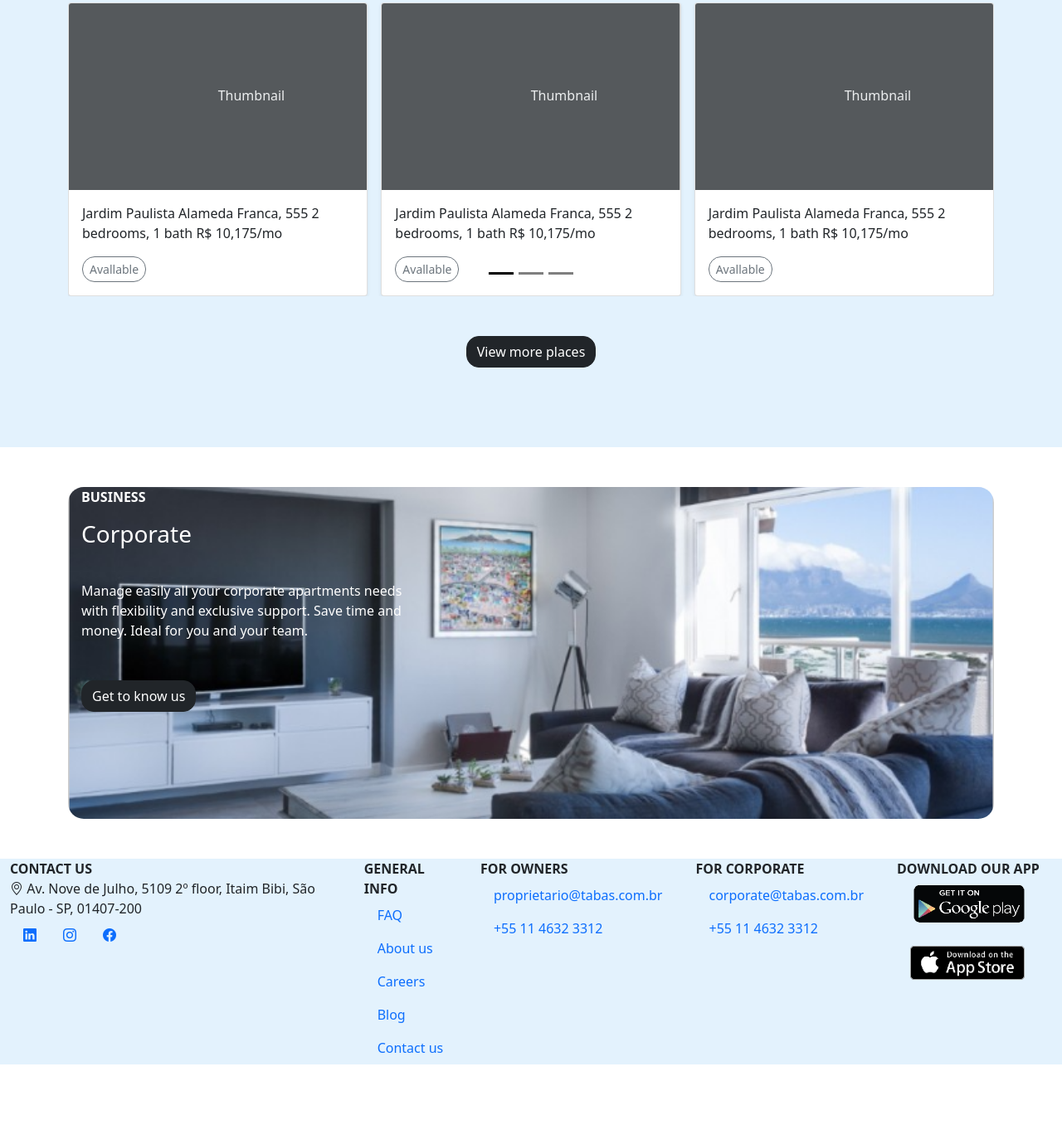
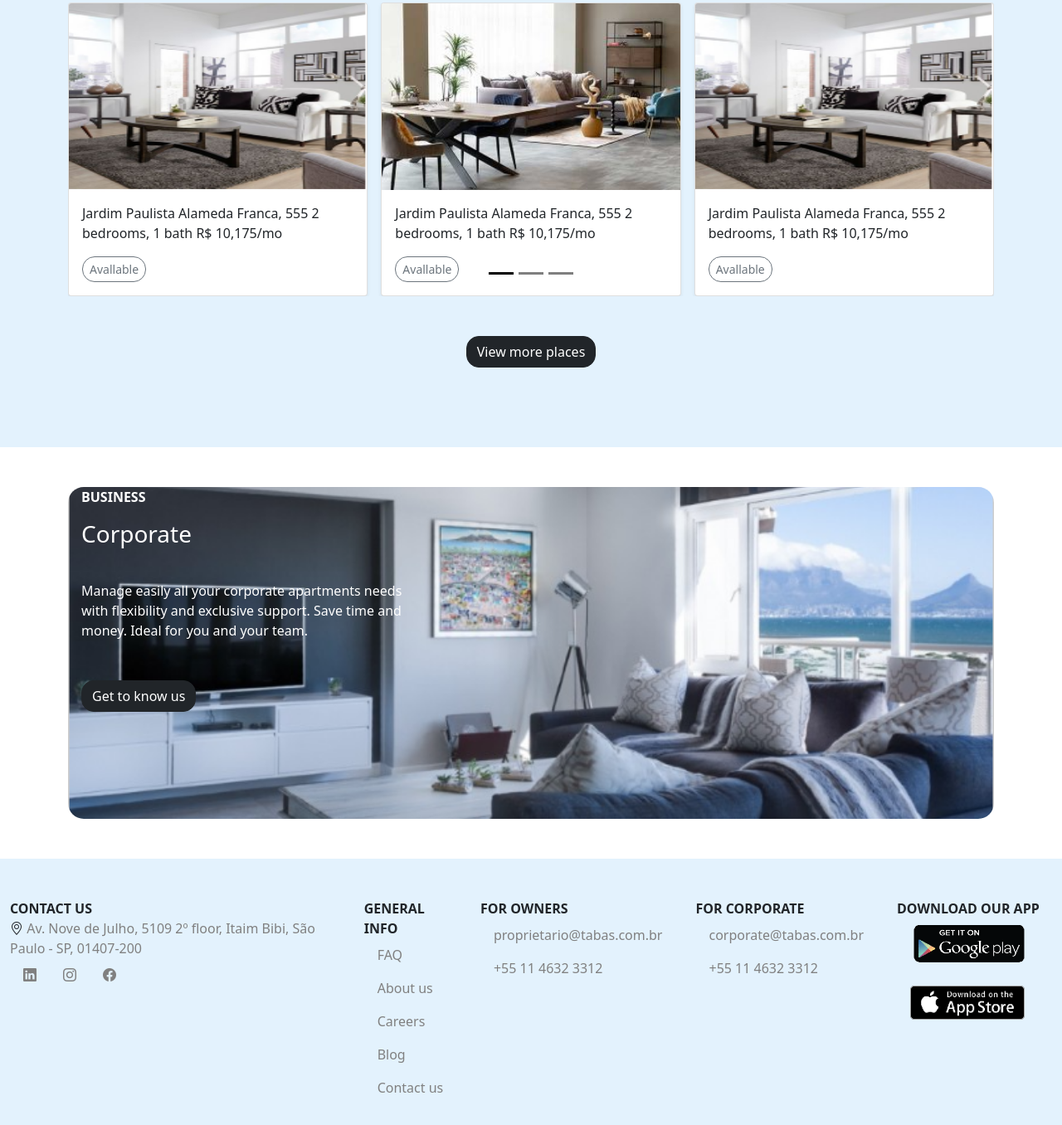
Before and after one commit to Vicente-jpro/Plathanous-front-end-challenge, a plain HTML site: page index.html in a window 1280 px wide. Shown: the part 2614-3970 px from the top of the page at 83% size. Before the commit the page ends 3897 px from the top, so only its background shows below. Drawn offline with nearby package versions, Linux system fonts and the light colour scheme.

Commit message:
Image on card added

```diff
--- a/css/custom.css
+++ b/css/custom.css
@@ -75,3 +75,7 @@
 .btn{
     border-radius: 15px;
 }
+
+.text-gray{
+    color: gray;
+}
--- a/index.html
+++ b/index.html
@@ -212,7 +212,7 @@
 
               <div class="col">
                 <div class="card shadow-sm">
-                  <svg class="bd-placeholder-img card-img-top" width="100%" height="225" xmlns="http://www.w3.org/2000/svg" role="img" aria-label="Placeholder: Thumbnail" preserveAspectRatio="xMidYMid slice" focusable="false"><title>Placeholder</title><rect width="100%" height="100%" fill="#55595c"/><text x="50%" y="50%" fill="#eceeef" dy=".3em">Thumbnail</text></svg>
+                  <img src="./img/card-image.png" class="bd-placeholder-img card-img-top" width="100%" height="225" role="img" preserveAspectRatio="xMidYMid slice" focusable="false"></img>
 
                   <div class="card-body">
                     Jardim Paulista
@@ -231,7 +231,7 @@
               </div>
               <div class="col">
                 <div class="card shadow-sm">
-                  <svg class="bd-placeholder-img card-img-top" width="100%" height="225" xmlns="http://www.w3.org/2000/svg" role="img" aria-label="Placeholder: Thumbnail" preserveAspectRatio="xMidYMid slice" focusable="false"><title>Placeholder</title><rect width="100%" height="100%" fill="#55595c"/><text x="50%" y="50%" fill="#eceeef" dy=".3em">Thumbnail</text></svg>
+                  <img src="./img/card-imge2.jpg" class="bd-placeholder-img card-img-top" width="100%" height="225" role="img" preserveAspectRatio="xMidYMid slice" focusable="false"></img>
 
                   <div class="card-body">
                     Jardim Paulista
@@ -250,7 +250,7 @@
               </div>
               <div class="col">
                 <div class="card shadow-sm">
-                  <svg class="bd-placeholder-img card-img-top" width="100%" height="225" xmlns="http://www.w3.org/2000/svg" role="img" aria-label="Placeholder: Thumbnail" preserveAspectRatio="xMidYMid slice" focusable="false"><title>Placeholder</title><rect width="100%" height="100%" fill="#55595c"/><text x="50%" y="50%" fill="#eceeef" dy=".3em">Thumbnail</text></svg>
+                  <img src="./img/card-image.png" class="bd-placeholder-img card-img-top" width="100%" height="225" role="img" preserveAspectRatio="xMidYMid slice" focusable="false"></img>
 
                   <div class="card-body">
                     Jardim Paulista
@@ -278,7 +278,7 @@
 
               <div class="col">
                 <div class="card shadow-sm">
-                  <svg class="bd-placeholder-img card-img-top" width="100%" height="225" xmlns="http://www.w3.org/2000/svg" role="img" aria-label="Placeholder: Thumbnail" preserveAspectRatio="xMidYMid slice" focusable="false"><title>Placeholder</title><rect width="100%" height="100%" fill="#55595c"/><text x="50%" y="50%" fill="#eceeef" dy=".3em">Thumbnail</text></svg>
+                  <img src="./img/card-imge2.jpg" class="bd-placeholder-img card-img-top" width="100%" height="225" role="img" preserveAspectRatio="xMidYMid slice" focusable="false"></img>
 
                   <div class="card-body">
                     Jardim Paulista
@@ -297,7 +297,7 @@
               </div>
               <div class="col">
                 <div class="card shadow-sm">
-                  <svg class="bd-placeholder-img card-img-top" width="100%" height="225" xmlns="http://www.w3.org/2000/svg" role="img" aria-label="Placeholder: Thumbnail" preserveAspectRatio="xMidYMid slice" focusable="false"><title>Placeholder</title><rect width="100%" height="100%" fill="#55595c"/><text x="50%" y="50%" fill="#eceeef" dy=".3em">Thumbnail</text></svg>
+                  <img src="./img/card-image.png" class="bd-placeholder-img card-img-top" width="100%" height="225" role="img" preserveAspectRatio="xMidYMid slice" focusable="false"></img>
 
                   <div class="card-body">
                     Jardim Paulista
@@ -316,7 +316,8 @@
               </div>
               <div class="col">
                 <div class="card shadow-sm">
-                  <svg class="bd-placeholder-img card-img-top" width="100%" height="225" xmlns="http://www.w3.org/2000/svg" role="img" aria-label="Placeholder: Thumbnail" preserveAspectRatio="xMidYMid slice" focusable="false"><title>Placeholder</title><rect width="100%" height="100%" fill="#55595c"/><text x="50%" y="50%" fill="#eceeef" dy=".3em">Thumbnail</text></svg>
+
+                  <img src="./img/card-imge2.jpg" class="bd-placeholder-img card-img-top" width="100%" height="225" role="img" preserveAspectRatio="xMidYMid slice" focusable="false"></img>
 
                   <div class="card-body">
                     Jardim Paulista
@@ -344,7 +345,7 @@
 
               <div class="col">
                 <div class="card shadow-sm">
-                  <svg class="bd-placeholder-img card-img-top" width="100%" height="225" xmlns="http://www.w3.org/2000/svg" role="img" aria-label="Placeholder: Thumbnail" preserveAspectRatio="xMidYMid slice" focusable="false"><title>Placeholder</title><rect width="100%" height="100%" fill="#55595c"/><text x="50%" y="50%" fill="#eceeef" dy=".3em">Thumbnail</text></svg>
+                  <img src="./img/card-imge2.jpg" class="bd-placeholder-img card-img-top" width="100%" height="225" role="img" preserveAspectRatio="xMidYMid slice" focusable="false"></img>
 
                   <div class="card-body">
                     Jardim Paulista
@@ -363,7 +364,7 @@
               </div>
               <div class="col">
                 <div class="card shadow-sm">
-                  <svg class="bd-placeholder-img card-img-top" width="100%" height="225" xmlns="http://www.w3.org/2000/svg" role="img" aria-label="Placeholder: Thumbnail" preserveAspectRatio="xMidYMid slice" focusable="false"><title>Placeholder</title><rect width="100%" height="100%" fill="#55595c"/><text x="50%" y="50%" fill="#eceeef" dy=".3em">Thumbnail</text></svg>
+                  <img src="./img/card-imge2.jpg" class="bd-placeholder-img card-img-top" width="100%" height="225" role="img" preserveAspectRatio="xMidYMid slice" focusable="false"></img>
 
                   <div class="card-body">
                     Jardim Paulista
@@ -382,7 +383,7 @@
               </div>
               <div class="col">
                 <div class="card shadow-sm">
-                  <svg class="bd-placeholder-img card-img-top" width="100%" height="225" xmlns="http://www.w3.org/2000/svg" role="img" aria-label="Placeholder: Thumbnail" preserveAspectRatio="xMidYMid slice" focusable="false"><title>Placeholder</title><rect width="100%" height="100%" fill="#55595c"/><text x="50%" y="50%" fill="#eceeef" dy=".3em">Thumbnail</text></svg>
+                  <img src="./img/card-imge2.jpg" class="bd-placeholder-img card-img-top" width="100%" height="225" role="img" preserveAspectRatio="xMidYMid slice" focusable="false"></img>
 
                   <div class="card-body">
                     Jardim Paulista
@@ -430,75 +431,75 @@ money. Ideal for you and your team.
   </div>
 
   <footer class="container-fluid blue lighten-5">
-    <div class="row ">
-       <div class="col-sm-4">
+    <div class="row">
+       <div class="col-sm-4 my-5">
         <strong>CONTACT US</strong> <br>
 
         <div class="d-inline">
           <i class="bi-geo-alt"></i>
         </div>
 
-        <div class="d-inline">
+        <div class="d-inline text-gray">
           Av. Nove de Julho, 5109 2º floor, Itaim Bibi, São Paulo - SP, 01407-200
         </div>
         <ul class="nav">
           <li class="nav-item">
-            <a class="nav-link " href="#"><i class="bi-linkedin"></i></a>
+            <a class="nav-link text-gray " href="#"><i class="bi-linkedin"></i></a>
           </li>
           <li class="nav-item">
-            <a class="nav-link" href="#"><i class="bi-instagram"></i></a>
+            <a class="nav-link text-gray" href="#"><i class="bi-instagram"></i></a>
           </li>
           <li class="nav-item">
-            <a class="nav-link" href="#"><i class="bi-facebook"></i></a>
+            <a class="nav-link text-gray" href="#"><i class="bi-facebook"></i></a>
           </li>
         </ul>
        </div>
-        <div class="col">
+        <div class="col my-5">
           <strong>GENERAL INFO</strong>
           <ul class="nav flex-column">
             <li class="nav-item">
-              <a class="nav-link active" href="#">FAQ</a>
+              <a class="nav-link text-gray" href="#">FAQ</a>
             </li>
             <li class="nav-item">
-              <a class="nav-link" href="#">About us</a>
+              <a class="nav-link text-gray" href="#">About us</a>
             </li>
             <li class="nav-item">
-              <a class="nav-link" href="#">Careers</a>
+              <a class="nav-link text-gray" href="#">Careers</a>
             </li>
             <li class="nav-item">
-              <a class="nav-link" href="#">Blog</a>
+              <a class="nav-link text-gray" href="#">Blog</a>
             </li>
             <li class="nav-item">
-              <a class="nav-link" href="#">Contact us</a>
+              <a class="nav-link text-gray" href="#">Contact us</a>
             </li>
           </ul>
         </div>
-        <div class="col">
+        <div class="col my-5">
            <strong>FOR OWNERS</strong>
           <ul class="nav flex-column">
             <li class="nav-item">
-              <a class="nav-link active" href="#">proprietario@tabas.com.br</a>
+              <a class="nav-link text-gray" href="#">proprietario@tabas.com.br</a>
             </li>
             <li class="nav-item">
-              <a class="nav-link" href="#">+55 11 4632 3312</a>
+              <a class="nav-link text-gray" href="#">+55 11 4632 3312</a>
             </li>
           </ul>
 
         </div>
 
-        <div class="col">
+        <div class="col my-5">
            <strong>FOR CORPORATE</strong>
           <ul class="nav flex-column">
             <li class="nav-item">
-              <a class="nav-link active" href="#">corporate@tabas.com.br</a>
+              <a class="nav-link text-gray" href="#">corporate@tabas.com.br</a>
             </li>
              <li class="nav-item">
-              <a class="nav-link" href="#">+55 11 4632 3312</a>
+              <a class="nav-link text-gray" href="#">+55 11 4632 3312</a>
             </li>
           </ul>
         </div>
 
-        <div class="col">
+        <div class="col my-5">
            <strong>DOWNLOAD OUR APP</strong>
           <ul class="nav flex-column">
             <li class="nav-item">
```
Also changed, not shown: img/card-image.png (added), img/card-imge2.jpg (added).
